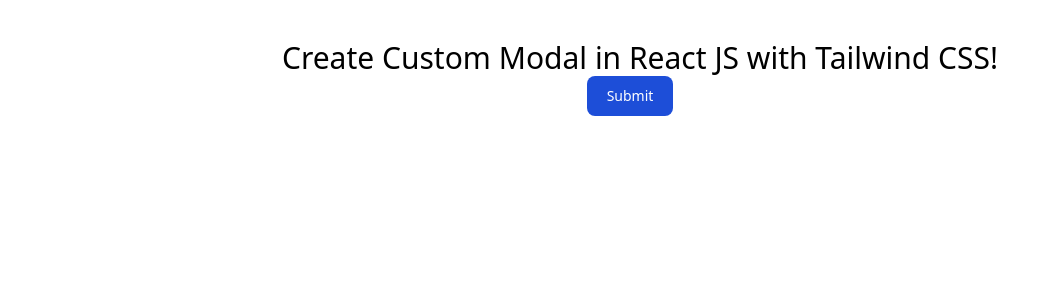
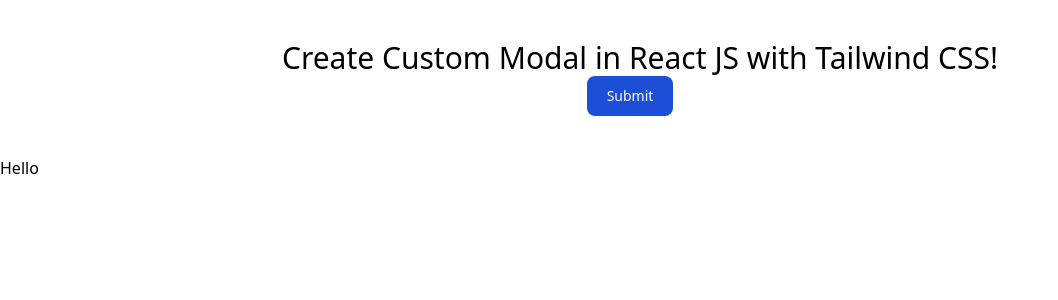
Before and after one commit to ObviousEcho/road-trippin, a React (Create React App) app in the folder client/: page /dashboard in a window 1280 px wide. Shown: the top 300 px of the page, without its empty margins (0-1058 px from the left). Built offline with nearby package versions, Linux system fonts and the light colour scheme.

Commit message:
added file and links to ther files such as app.js

```diff
--- a/client/src/App.js
+++ b/client/src/App.js
@@ -4,6 +4,7 @@
 import { useState } from "react";
 
 import Home from "./pages/Home";
+import Dashboard from "./pages/Dashboard";
 import Trips from "./pages/Trips";
 import SingleTrip from "./pages/SingleTrip";
 import Modal from "./components/Modal";
@@ -35,6 +36,7 @@
         </div>
         <Routes>
           <Route path="/" element={<Home />} />
+          <Route path="/dashboard" element={<Dashboard />} />
           <Route path="/trips" element={<Trips />} />
           <Route path="/trips/:tripId" element={<SingleTrip />} />
         </Routes>
--- a/client/src/pages/Dashboard.jsx
+++ b/client/src/pages/Dashboard.jsx
@@ -0,0 +1,12 @@
+import React from "react";
+
+const Dashboard = () => {
+
+    return (
+        <div>
+            <h1>Hello</h1>
+        </div>
+    );
+};
+
+export default Dashboard;
--- a/package.json
+++ b/package.json
@@ -14,5 +14,8 @@
     "license": "ISC",
     "devDependencies": {
         "concurrently": "^5.3.0"
+    },
+    "dependencies": {
+        "react-router-dom": "^6.6.1"
     }
 }
```
Also changed, not shown: 2 other files (tests, documents, lock files or other folders). Lines whose indentation alone changed are shown as unchanged.
